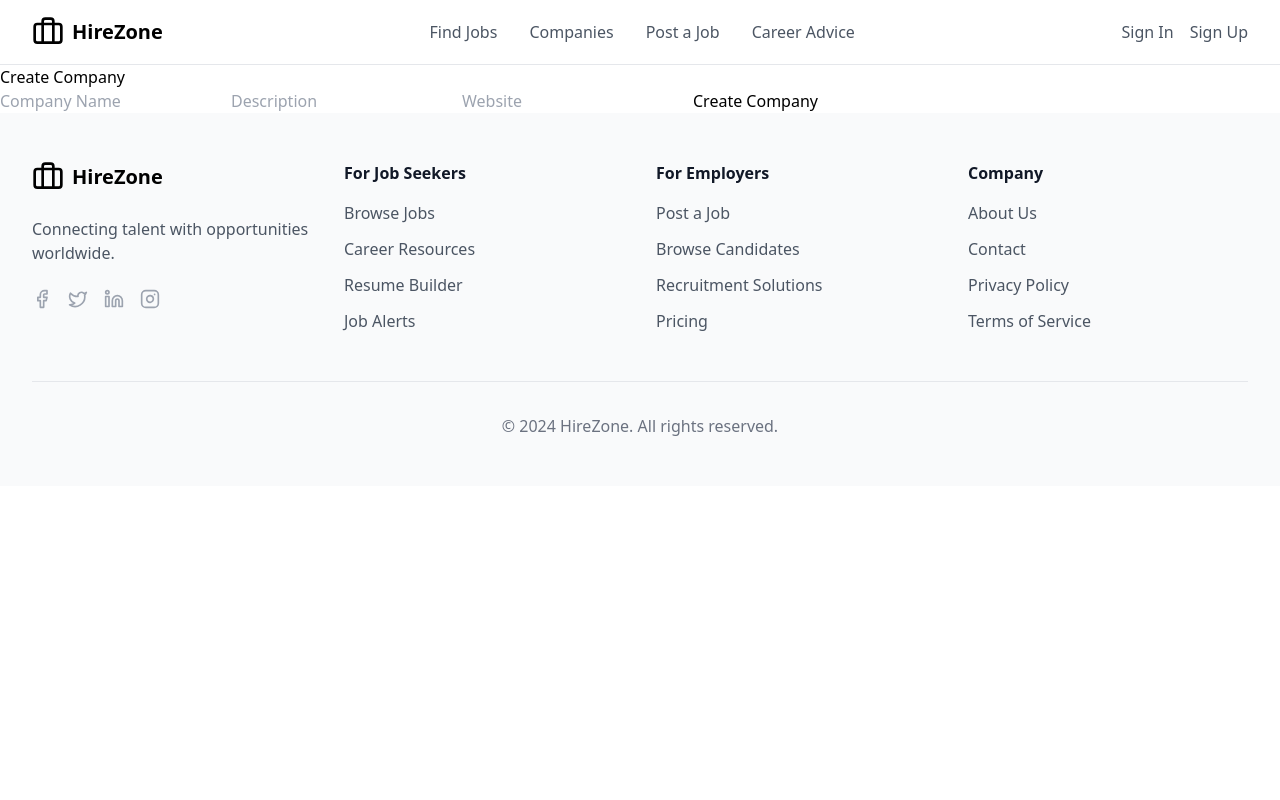
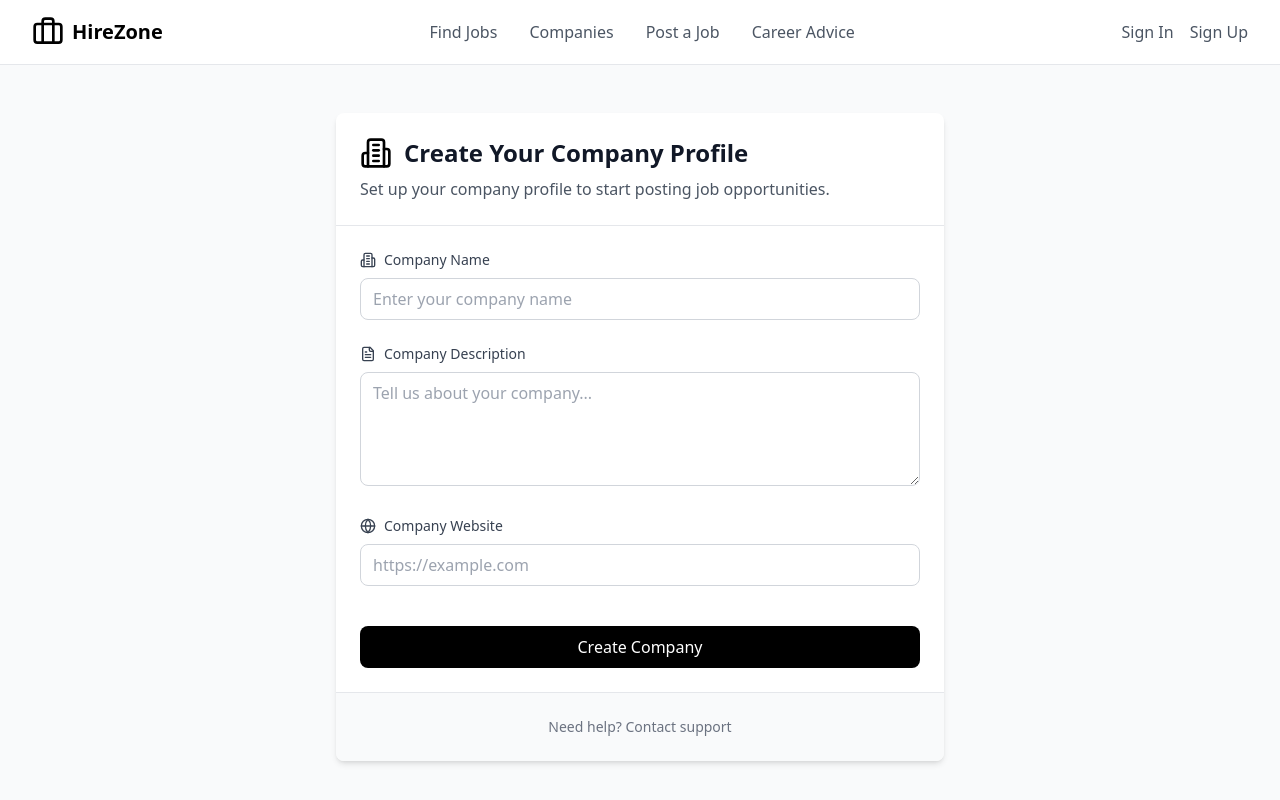
Before and after one commit to SemerykovNikita/hire-zone, a Next.js app: page /employer/create-company in a window 1280 px wide. Shown: the top 800 px of the page. Built offline with nearby package versions, Linux system fonts and the light colour scheme; no server answers.

Commit message:
feat(company): redesign create company page with enhanced UI and improved error handling

```diff
--- a/src/app/employer/create-company/page.tsx
+++ b/src/app/employer/create-company/page.tsx
@@ -6,6 +6,8 @@ import { useSession } from "next-auth/react";
 import mongoose from "mongoose";
 import { createCompany } from "@/actions/companyActions";
 import { ICompanyCreate } from "@/types/company";
+import { Building2, Globe, FileText, AlertCircle, Loader2 } from "lucide-react";
+import Link from "next/link";
 
 export default function CreateCompanyPage() {
   const [formData, setFormData] = useState<ICompanyCreate>({
@@ -17,11 +19,12 @@ export default function CreateCompanyPage() {
 
   const [isSubmitting, setIsSubmitting] = useState(false);
   const [error, setError] = useState<string | null>(null);
-  const [success, setSuccess] = useState<boolean>(false);
   const router = useRouter();
   const { data: session } = useSession();
 
-  const handleChange = (e: React.ChangeEvent<HTMLInputElement>) => {
+  const handleChange = (
+    e: React.ChangeEvent<HTMLInputElement | HTMLTextAreaElement>
+  ) => {
     setFormData({ ...formData, [e.target.name]: e.target.value });
   };
 
@@ -29,9 +32,8 @@ export default function CreateCompanyPage() {
     e.preventDefault();
     setIsSubmitting(true);
     setError(null);
-    setSuccess(false);
 
-    if (!session || !session.user) {
+    if (!session?.user) {
       setError("You must be logged in to create a company.");
       setIsSubmitting(false);
       return;
@@ -43,13 +45,6 @@ export default function CreateCompanyPage() {
     try {
       const result = await createCompany(newCompanyData);
       if (result.success) {
-        setSuccess(true);
-        setFormData({
-          name: "",
-          description: "",
-          website: "",
-          owner: new mongoose.Types.ObjectId(),
-        });
         router.push("/employer/dashboard");
       } else {
         setError(result.error || "Failed to create company.");
@@ -62,37 +57,128 @@ export default function CreateCompanyPage() {
   };
 
   return (
+    <div className="min-h-screen bg-gray-50 py-12">
+      <div className="max-w-2xl mx-auto px-4 sm:px-6 lg:px-8">
+        <div className="bg-white rounded-lg shadow-md overflow-hidden">
+          <div className="p-6 bg-primary/5 border-b border-gray-200">
+            <div className="flex items-center space-x-3">
+              <Building2 className="h-8 w-8 text-primary" />
+              <h1 className="text-2xl font-bold text-gray-900">
+                Create Your Company Profile
+              </h1>
+            </div>
+            <p className="mt-2 text-gray-600">
+              Set up your company profile to start posting job opportunities.
+            </p>
+          </div>
+
+          {error && (
+            <div className="p-4 bg-red-50">
+              <div className="flex items-center space-x-2">
+                <AlertCircle className="h-5 w-5 text-red-500" />
+                <p className="text-red-700">{error}</p>
+              </div>
+            </div>
+          )}
+
+          <form onSubmit={handleSubmit} className="p-6 space-y-6">
             <div>
-      <h1>Create Company</h1>
-      {success && <p>Company created successfully!</p>}
-      {error && <p style={{ color: "red" }}>{error}</p>}
-      <form onSubmit={handleSubmit}>
+              <label
+                htmlFor="name"
+                className="block text-sm font-medium text-gray-700 mb-2"
+              >
+                <div className="flex items-center space-x-2">
+                  <Building2 className="h-4 w-4" />
+                  <span>Company Name</span>
+                </div>
+              </label>
               <input
                 type="text"
+                id="name"
                 name="name"
-          placeholder="Company Name"
                 value={formData.name}
                 onChange={handleChange}
                 required
+                className="w-full px-3 py-2 border border-gray-300 rounded-lg focus:ring-primary focus:border-primary"
+                placeholder="Enter your company name"
               />
-        <input
-          type="text"
+            </div>
+
+            <div>
+              <label
+                htmlFor="description"
+                className="block text-sm font-medium text-gray-700 mb-2"
+              >
+                <div className="flex items-center space-x-2">
+                  <FileText className="h-4 w-4" />
+                  <span>Company Description</span>
+                </div>
+              </label>
+              <textarea
+                id="description"
                 name="description"
-          placeholder="Description"
                 value={formData.description}
                 onChange={handleChange}
+                rows={4}
+                className="w-full px-3 py-2 border border-gray-300 rounded-lg focus:ring-primary focus:border-primary"
+                placeholder="Tell us about your company..."
               />
+            </div>
+
+            <div>
+              <label
+                htmlFor="website"
+                className="block text-sm font-medium text-gray-700 mb-2"
+              >
+                <div className="flex items-center space-x-2">
+                  <Globe className="h-4 w-4" />
+                  <span>Company Website</span>
+                </div>
+              </label>
               <input
-          type="text"
+                type="url"
+                id="website"
                 name="website"
-          placeholder="Website"
                 value={formData.website}
                 onChange={handleChange}
+                className="w-full px-3 py-2 border border-gray-300 rounded-lg focus:ring-primary focus:border-primary"
+                placeholder="https://example.com"
               />
-        <button type="submit" disabled={isSubmitting}>
-          {isSubmitting ? "Creating..." : "Create Company"}
+            </div>
+
+            <div className="pt-4">
+              <button
+                type="submit"
+                disabled={isSubmitting}
+                className="w-full bg-black flex items-center justify-center px-4 py-2 border border-transparent rounded-lg text-white bg-primary hover:bg-primary/90 focus:outline-none focus:ring-2 focus:ring-offset-2 focus:ring-primary disabled:opacity-50 disabled:cursor-not-allowed transition-colors"
+              >
+                {isSubmitting ? (
+                  <>
+                    <Loader2 className="animate-spin h-4 w-4 mr-2" />
+                    Creating Company...
+                  </>
+                ) : (
+                  "Create Company"
+                )}
               </button>
+            </div>
           </form>
+
+          <div className="p-6 bg-gray-50 border-t border-gray-200">
+            <div className="flex justify-center text-sm">
+              <span className="text-gray-500">
+                Need help?{" "}
+                <Link
+                  href="/contact"
+                  className="font-medium text-primary hover:text-primary/80"
+                >
+                  Contact support
+                </Link>
+              </span>
+            </div>
+          </div>
+        </div>
+      </div>
     </div>
   );
 }
```
Lines whose indentation alone changed are shown as unchanged.
